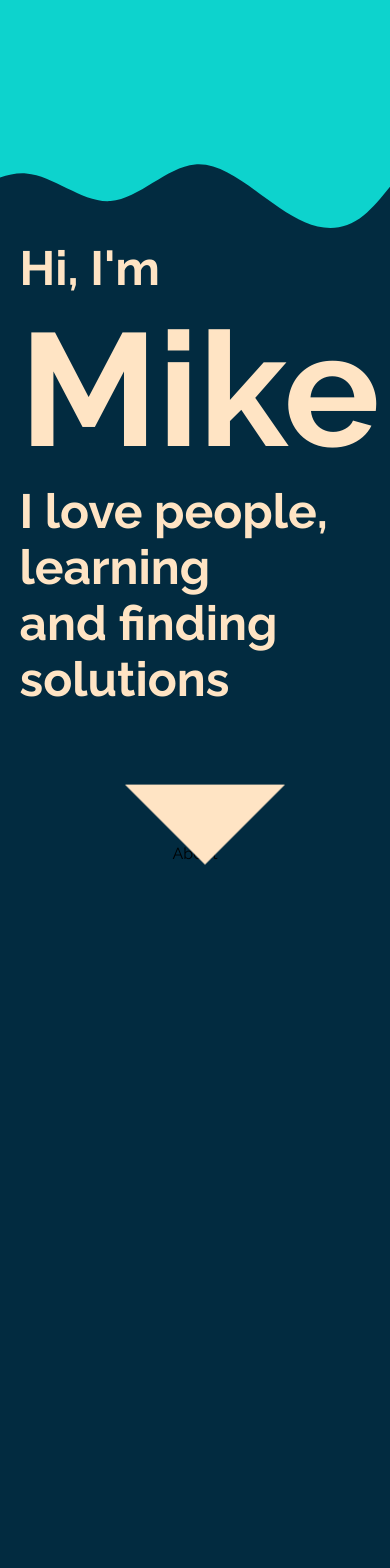
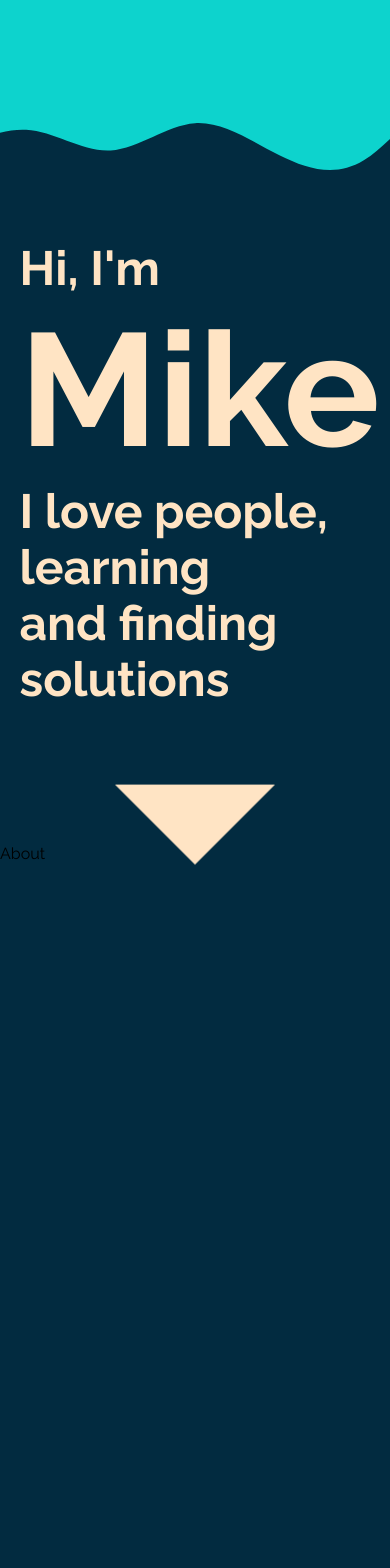
Before and after one commit to michaelrushton-dev/my-website, a React (Create React App) app in the folder my-app/: page / in a window 390 px wide. Shown: the top 1568 px of the page. Built offline with nearby package versions, Linux system fonts and the light colour scheme.

Commit message:
sorted flexbox responsive text on intro/ header component

```diff
--- a/my-app/src/App.js
+++ b/my-app/src/App.js
@@ -1,6 +1,6 @@
 import "./App.css";
 import Intro from "./components/Intro/Intro.js";
-import Navbar from "./components/Navbar/Navbar.js";
+// import Navbar from "./components/Navbar/Navbar.js";
 import About from "./components/About/About.js";
 import Projects from "./components/Projects/Projects.js";
 import Contact from "./components/Contact/Contact.js";
--- a/my-app/src/components/About/about.css
+++ b/my-app/src/components/About/about.css
@@ -1,4 +1,5 @@
 .about {
+    display: flex;
     background-color: var(--bg-color);
     height: 100vh;
     aspect-ratio: 900/450;
--- a/my-app/src/components/Intro/Intro.js
+++ b/my-app/src/components/Intro/Intro.js
@@ -13,8 +13,8 @@ function Intro() {
                     learning <br />
                     and finding solutions
                 </h2>
-                <div className="arrow-cta"></div>
             </header>
+            <div className="arrow-cta"></div>
         </div>
     );
 }
--- a/my-app/src/components/Intro/intro.css
+++ b/my-app/src/components/Intro/intro.css
@@ -1,4 +1,7 @@
 .intro {
+    display: flex;
+    align-items: center;
+    flex-direction: column;
     background-color: var(--bg-color);
     background-image: url(./wave2.svg);
     height: 100vh;
@@ -16,6 +19,7 @@ header {
     color: var(--font-color);
     flex-direction: column;
     align-items: flex-start;
+    align-self: flex-start;
 }
 .tagline {
     text-align: start;
```
Also changed, not shown: my-app/src/components/Intro/wave2.svg.
